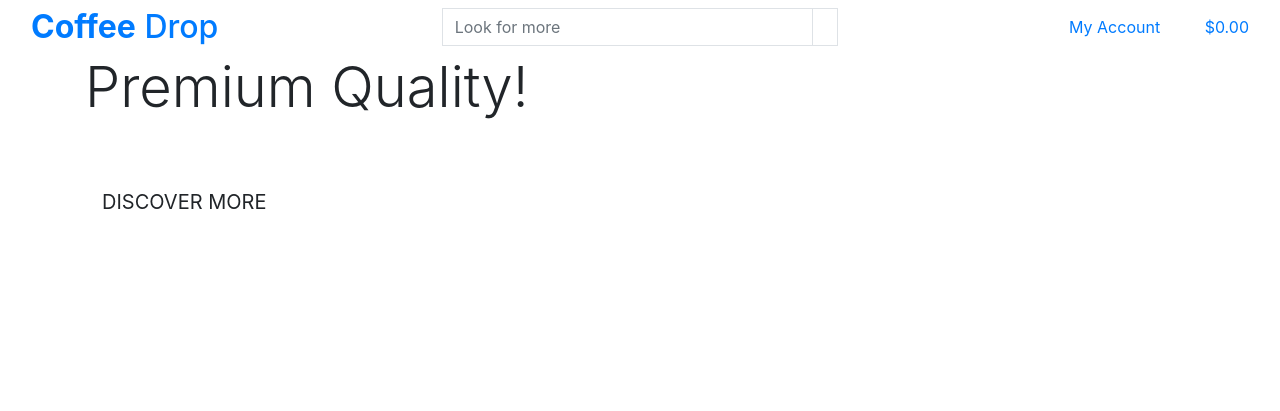
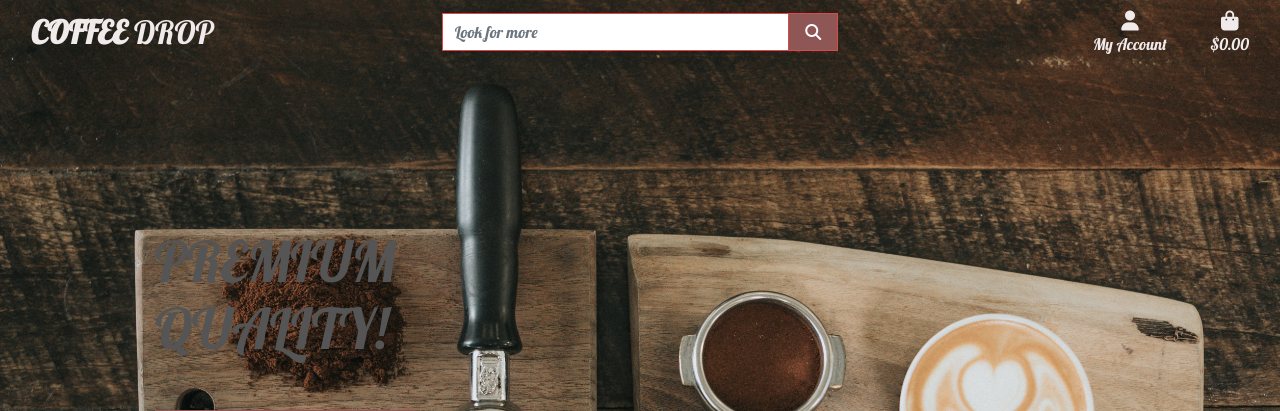
Before and after one commit to romanstr-code/Coffee_Drop_Ecommerce, a Django app: page / in a window 1280 px wide. Shown: the top 411 px of the page. Run offline with Django 3.2, Linux system fonts and the light colour scheme; some libraries are stand-ins or nearby versions.

Commit message:
updated corecss with link to google fonts, fontawesome kit

```diff
--- a/templates/base.html
+++ b/templates/base.html
@@ -15,12 +15,15 @@
 
     {% block corecss %}
         <link rel="stylesheet" href="https://stackpath.bootstrapcdn.com/bootstrap/4.4.1/css/bootstrap.min.css" integrity="sha384-Vkoo8x4CGsO3+Hhxv8T/Q5PaXtkKtu6ug5TOeNV6gBiFeWPGFN9MuhOf23Q9Ifjh" crossorigin="anonymous">
+        <link href="https://fonts.googleapis.com/css2?family=Lobster&display=swap" rel="stylesheet">
+        <link rel="stylesheet" href="{% static 'css/base.css' %}">
     {% endblock %}
 
     {% block extra_css %}
     {% endblock %}
 
     {% block corejs %}
+        <script src="https://kit.fontawesome.com/70eea3a04e.js" crossorigin="anonymous"></script>
         <script src="https://code.jquery.com/jquery-3.4.1.slim.min.js" integrity="sha384-J6qa4849blE2+poT4WnyKhv5vZF5SrPo0iEjwBvKU7imGFAV0wwj1yYfoRSJoZ+n" crossorigin="anonymous"></script>
         <script src="https://cdn.jsdelivr.net/npm/popper.js@1.16.0/dist/umd/popper.min.js" integrity="sha384-Q6E9RHvbIyZFJoft+2mJbHaEWldlvI9IOYy5n3zV9zzTtmI3UksdQRVvoxMfooAo" crossorigin="anonymous"></script>
         <script src="https://stackpath.bootstrapcdn.com/bootstrap/4.4.1/js/bootstrap.min.js" integrity="sha384-wfSDF2E50Y2D1uUdj0O3uMBJnjuUD4Ih7YwaYd1iqfktj0Uod8GCExl3Og8ifwB6" crossorigin="anonymous"></script>
@@ -34,10 +37,10 @@
   <body>
     <header class="container-fluid fixed-top">
       <div class="row">
-          <div class="col-12 col-lg-4 my-auto py-1 py-lg-0 text-center text-lg-left">
-              <a href="{% url 'home' %}" class="nav-link main-logo-link">
-                  <h2 class="logo-font text-black my-0"><strong>Coffee</strong> Drop</h2>
-              </a>
+          <div class="col-12 col-lg-4 my-auto py-1 py-lg-0 text-silver text-lg-left">
+            <a href="{% url 'home' %}" class="nav-link main-logo-link">
+                <h2 class="logo-font text-silver my-0"><strong>Coffee</strong> Drop</h2>
+            </a>
           </div>
           <div class="col-12 col-lg-4 my-auto py-1 py-lg-0">
               <form method="GET" action="">
@@ -56,7 +59,7 @@
           <div class="col-12 col-lg-4 my-auto py-1 py-lg-0">
               <ul class="list-inline list-unstyled text-center text-lg-right my-0">
                   <li class="list-inline-item dropdown">
-                      <a class="text-black nav-link" href="#" id="user-options" data-toggle="dropdown" aria-haspopup="true" aria-expanded="false">
+                      <a class="text-silver nav-link" href="#" id="user-options" data-toggle="dropdown" aria-haspopup="true" aria-expanded="false">
                           <div class="text-center">
                               <div><i class="fas fa-user fa-lg"></i></div>
                               <p class="my-0">My Account</p>
@@ -76,7 +79,7 @@
                       </div>
                   </li>
                   <li class="list-inline-item">
-                      <a class="{% if grand_total %}text-info font-weight-bold{% else %}text-black{% endif %} nav-link" href="">
+                      <a class="{% if grand_total %}text-info font-weight-bold{% else %}text-silver{% endif %} nav-link" href="">
                           <div class="text-center">
                               <div><i class="fas fa-shopping-bag fa-lg"></i></div>
                               <p class="my-0">
@@ -109,4 +112,5 @@
 
 
   </body>
+
 </html>
```
